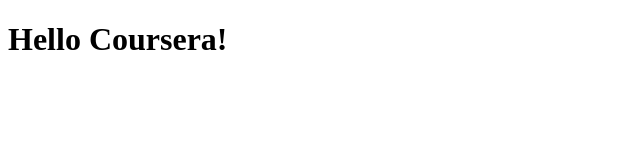
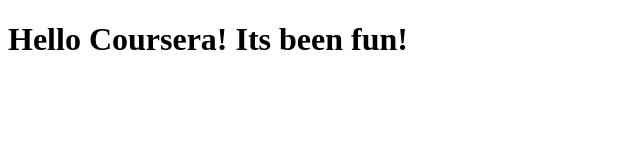
Before and after one commit to AbhijithAjayan-Github/Coursera-Test, a plain HTML site: page site/Index.html in a window 1280 px wide. Shown: the whole page, without its empty margins (0-640 px from the left). Drawn offline with Linux system fonts and the light colour scheme.

Commit message:
Added a new line in the heading

```diff
--- a/site/Index.html
+++ b/site/Index.html
@@ -4,6 +4,6 @@
 	<title>Hello Coursera!</title>
 </head>
 <body>
-<h1>Hello Coursera!</h1>
+<h1>Hello Coursera! Its been fun!</h1>
 </body>
 </html>
```
